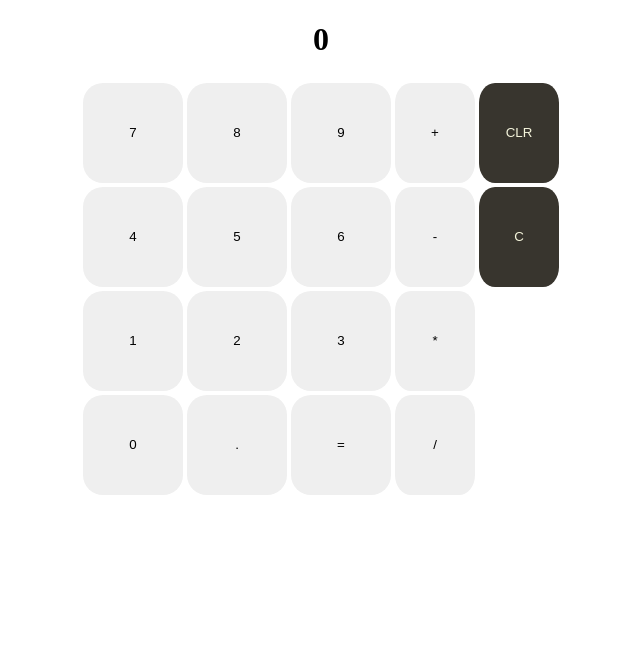
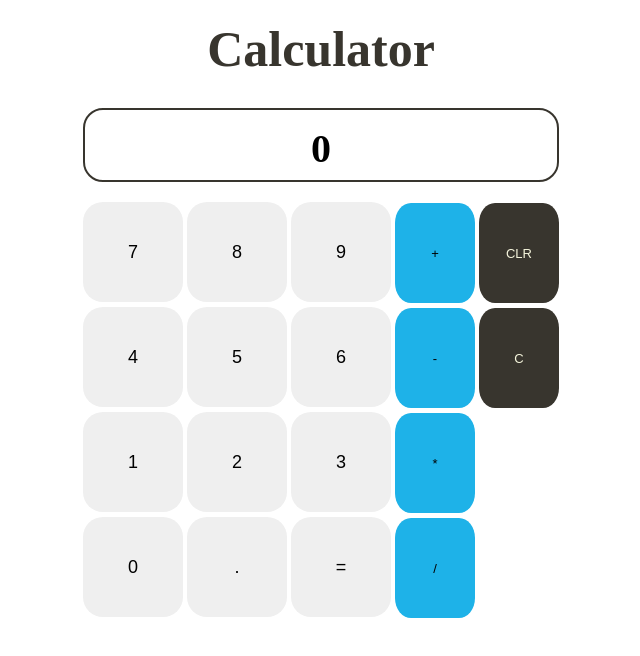
Before and after one commit to talha-tariq77/Calculator, a plain HTML site: page index.html in a window 1280 px wide. Shown: the whole page, without its empty margins (319-959 px from the left). Drawn offline with Linux system fonts and the light colour scheme.

Commit message:
fixed bug for input 3 -> / -> / -> =, also updated appearance

```diff
--- a/calculator.js
+++ b/calculator.js
@@ -33,7 +33,7 @@ function calculatorButton(e) {
         if (errorMessage) {
         }
 
-        else if (e.target.id == 'equals') {
+        else if (e.target.id == 'equals' && display.textContent != '') {
 
             if (previousNumber != 'ERROR') {
                 console.log('prevNumber', previousNumber);
@@ -66,10 +66,13 @@ function calculatorButton(e) {
         }
 
         else {
-            previousNumber = Number(display.textContent);
             currentOperation = e.target.textContent;
 
-            display.textContent = '';
+            if (display.textContent != '') {
+                previousNumber = Number(display.textContent);
+
+                display.textContent = '';
+            }
         }
     }
 
--- a/index.html
+++ b/index.html
@@ -9,9 +9,11 @@
     <link rel='stylesheet' href="styles.css">
 </head>
 <body>
+    <h1 id="title">Calculator</h1>
+
 
     <div id="calculator">
-        <h1>0</h1>
+        <h1 id="result">0</h1>
         <div id="buttonGrid">
             <div>
                 <button class="num">7</button>
--- a/styles.css
+++ b/styles.css
@@ -1,12 +1,32 @@
-#calculator h1 {
+#title {
+    text-align: center;
+    font-size: 50px;
+    margin: 20px 0;
+
+    color: #38352e;
+}
+
+#calculator #result {
     height: 40px;
     text-align: center;
     align-self: center;
     margin-left: auto;
     margin-right: auto;
+
+    margin-bottom: 20px;
+
+    font-size: 40px;
+
+    border-width: 2px;
+    border-style: solid;
+    border-radius: 20px;
+    padding: 15px 0px;
+
+    border-color: #38352e;
 }
 
 #calculator {
+    margin-top: 30px;
     width: max-content;
     margin-left: auto;
     margin-right: auto;
@@ -35,8 +55,12 @@ button {
     border-color: transparent;
     width: 100px;
     height: 100px;
+
+    font-size: large;
 }
 
 .smallButton {
     width: 80px;
+    font-size: small;
+    background-color:#1eb2e8;
 }
```
